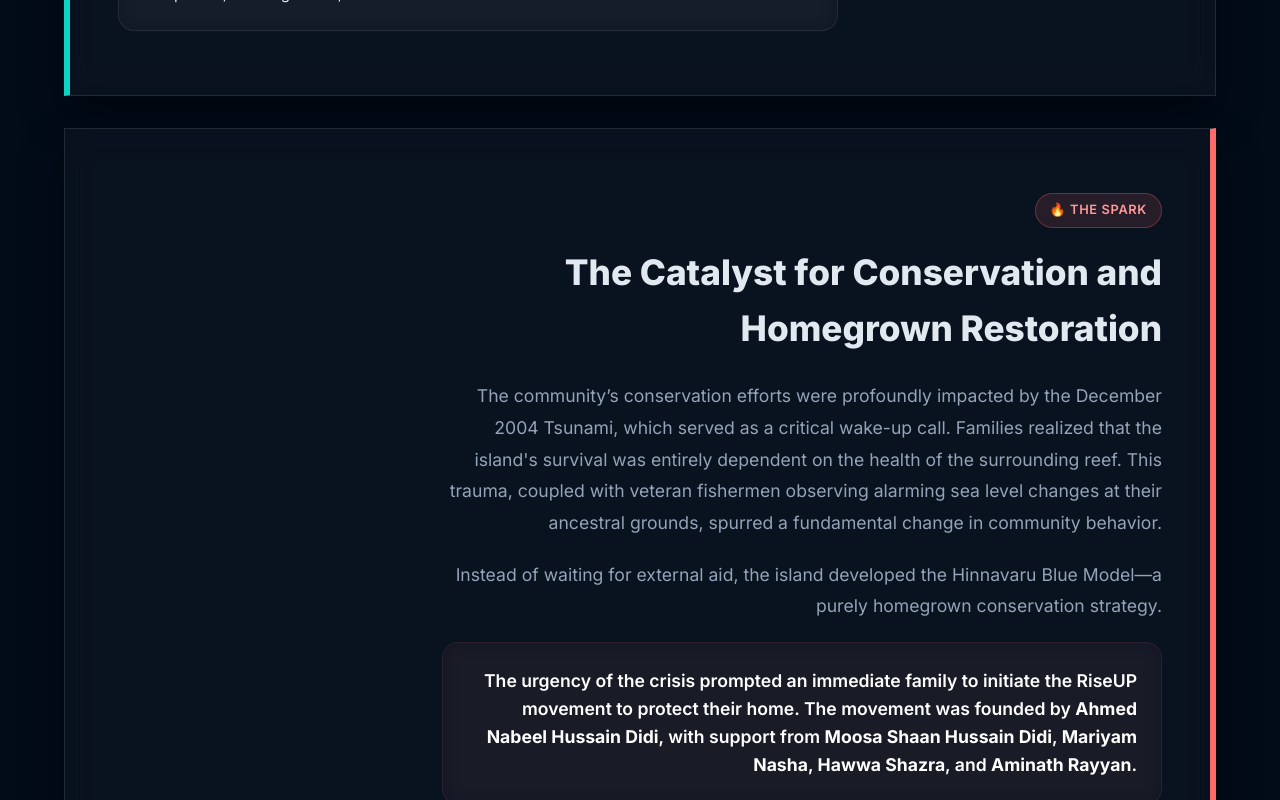
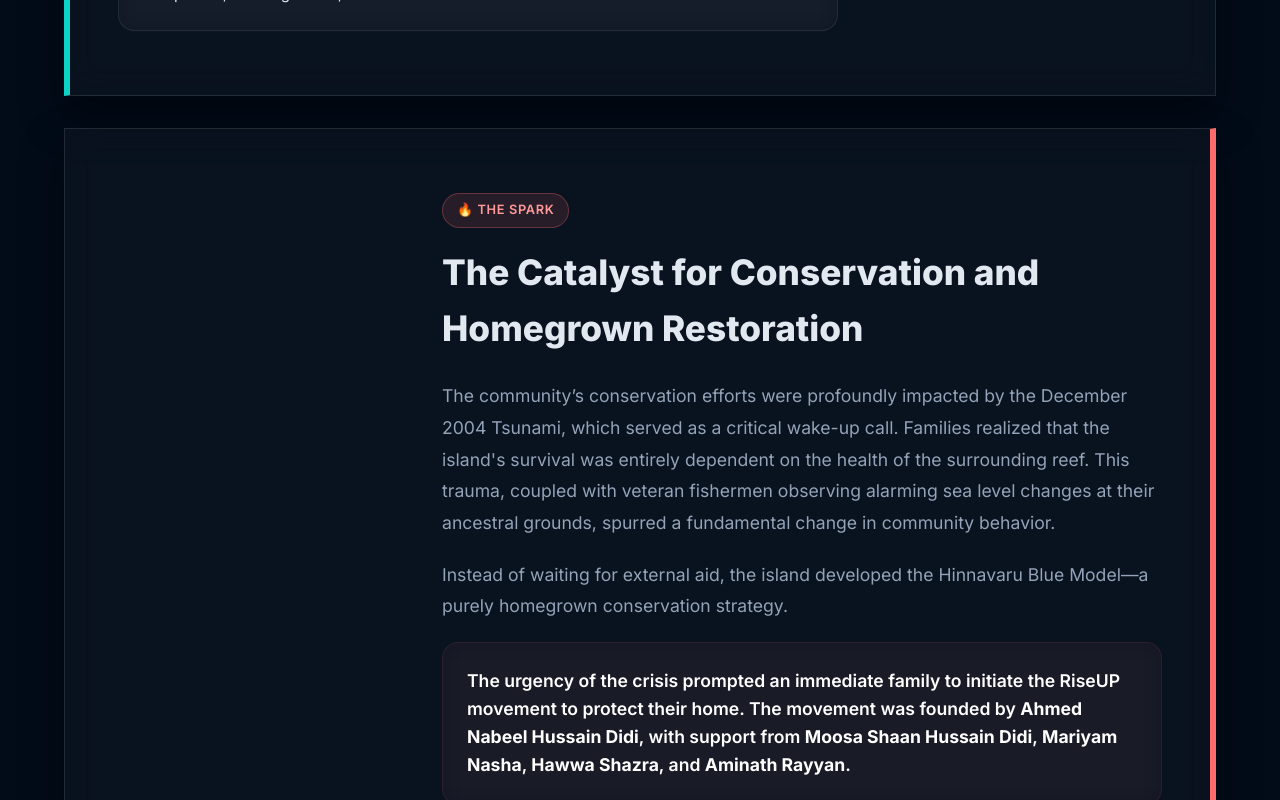
Before and after one commit to mirerz/hinnavaru-blue, a React (Vite) app: page /about in a window 1280 px wide. Shown: the part 3420-4220 px from the top of the page. Built offline with nearby package versions, Linux system fonts and the light colour scheme.

Commit message:
Fix: Align The Spark block text to the left

```diff
--- a/src/pages/About.jsx
+++ b/src/pages/About.jsx
@@ -94,7 +94,7 @@ export default function About() {
           </div>
 
           {/* Catalyst Block */}
-          <div className="glass-card animate-reveal" style={{ padding: '64px 48px', borderRight: '6px solid var(--coral)', textAlign: 'right', display: 'flex', justifyContent: 'flex-end' }}>
+          <div className="glass-card animate-reveal" style={{ padding: '64px 48px', borderRight: '6px solid var(--coral)', textAlign: 'left', display: 'flex', justifyContent: 'flex-end' }}>
             <div style={{ maxWidth: '720px' }}>
               <div className="badge badge-coral animate-float" style={{ marginBottom: '16px' }}>🔥 The Spark</div>
               <h2 style={{ fontSize: '2.2rem', fontWeight: 800, marginBottom: '24px' }}>{narrative.catalyst.title}</h2>
```
